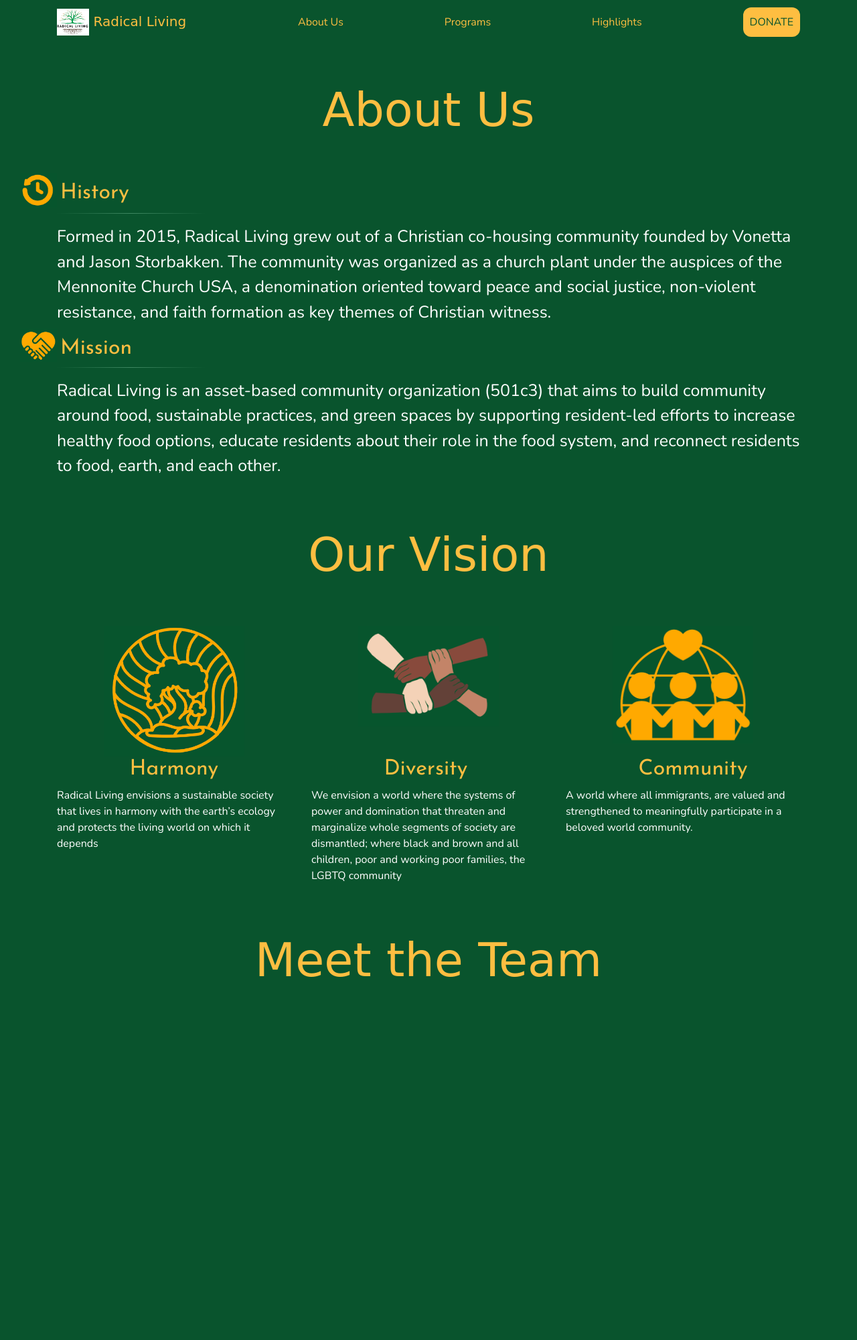
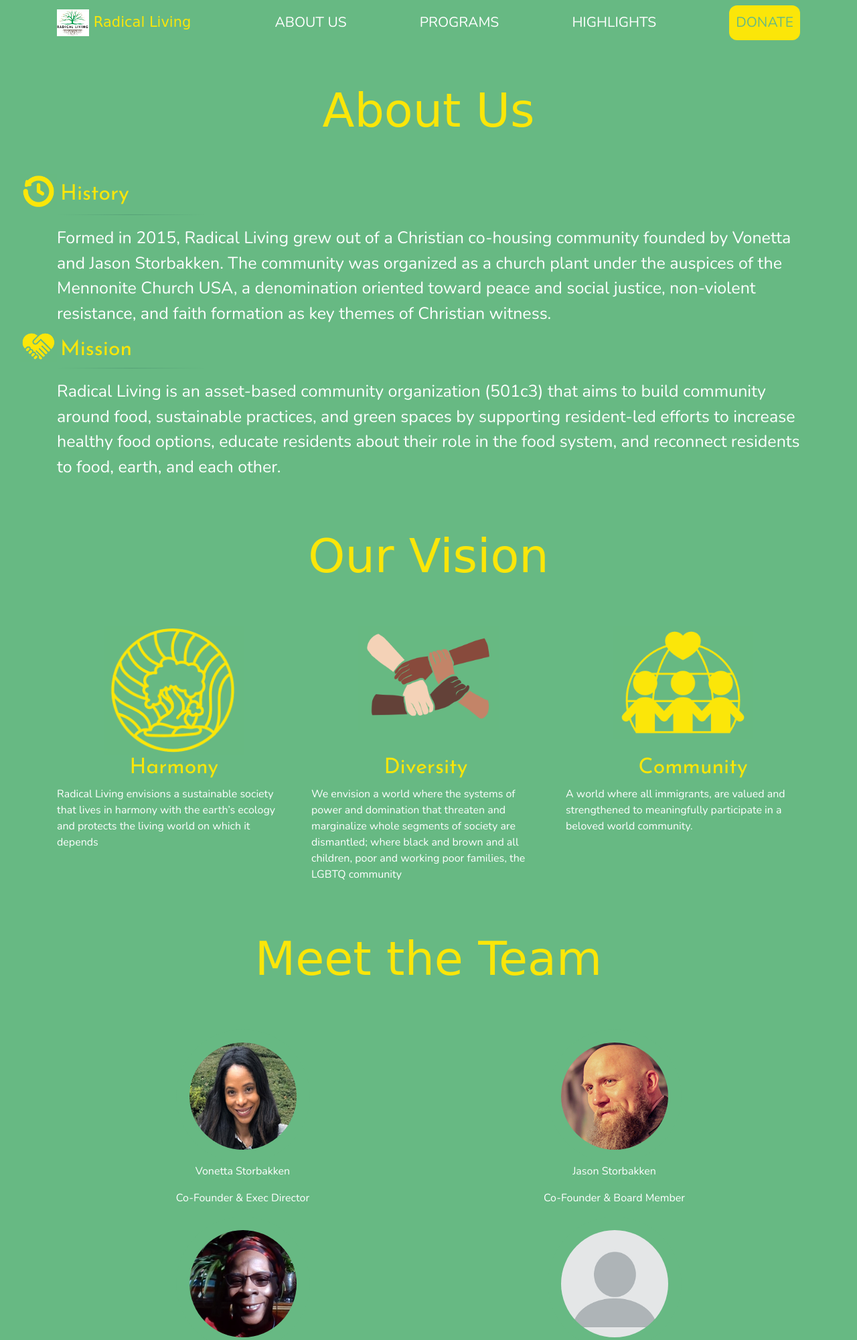
Before and after one commit to adibahussain19/radical-living.github.io, a Flask app: page /about in a window 1280 px wide. Shown: the top 2000 px of the page at 67% size. Before the commit the page ends 1458 px from the top, so only its background shows below. Run offline with Flask 2, Linux system fonts and the light colour scheme; some libraries are stand-ins or nearby versions; some web fonts are replaced.

Commit message:
changed colors, added animation, added headshots

```diff
--- a/static/main.css
+++ b/static/main.css
@@ -1,14 +1,14 @@
 *{
-    background-color: #09542d;
+    background-color: #67b983;
     font-family: 'Nunito', sans-serif;
 }
 
 body{
-    background-color: #09542d;
+    background-color: #67b983;
 }
 
 a {
-    color: #febe41;
+    color: #ffffff;
 }
 
 html {
@@ -34,11 +34,17 @@
 #brand{
     font-family: 'Barriecito', cursive;
     /* background-color: #ded2aa; */
-    color: #febe41;
+    color: #fbe609;
+    font-size: 21px;
 }
 
 .nav-group{
     font-size: 100%;
+}
+
+.nav-item{
+    text-transform: uppercase;
+    font-size: 21px;
 }
 
 /* .navbar, .navbar-container {
@@ -96,13 +102,13 @@
 button{
     border-radius: 12px;
     padding: 10px;
-    background-color: #febe41;
+    background-color: #fbe609;
     border: none;
 }
 
 
 #donate{
-    color:#09542d;
+    color:#67b983;
     text-transform: uppercase;
 }
 
@@ -114,7 +120,7 @@
 }
 
 .dropdown .dropbtn {
-    font-size: 16px;
+    font-size: 21px;
     border: none;
     outline: none;
     /* background-color: #ded2aa; */
@@ -157,7 +163,7 @@
 
 .header{
     font-family: 'Barriecito', cursive;
-    color: #febe41;
+    color: #fbe609;
     display: flex;
     justify-content: center;
     font-size: 70px;
@@ -165,7 +171,7 @@
 
 .section-header{
     font-family: 'Josefin Sans', sans-serif;
-    color: #febe41;
+    color: #fbe609;
     display: flex;
 }
 
@@ -232,3 +238,141 @@
     padding-top: 5%;
     padding-bottom: 5%;
 }
+
+
+.typewriter p {
+    overflow: hidden; /* Ensures the content is not revealed until the animation */
+    border-right: .15em solid orange; /* The typwriter cursor */
+    white-space: nowrap; /* Keeps the content on a single line */
+    margin: 0 auto; /* Gives that scrolling effect as the typing happens */
+    letter-spacing: .15em; /* Adjust as needed */
+    animation:
+      typing 3.5s steps(40, end),
+      blink-caret .75s step-end infinite;
+  }
+
+  /* The typing effect */
+  @keyframes typing {
+    from { width: 0 }
+    to { width: 100% }
+  }
+
+  /* The typewriter cursor effect */
+  @keyframes blink-caret {
+    from, to { border-color: transparent }
+    50% { border-color: orange; }
+  }
+
+/* .profile-pic{
+    margin-left: 25%;
+    margin-bottom: 5%;
+    border-radius: 50%;
+} */
+
+.team p{
+    color: white;
+}
+
+.name, .title{
+    display: flex;
+    justify-content: center;
+}
+
+.footer p{
+    font-family: 'Nunito', sans-serif;
+    color: white;
+    display: flex;
+    justify-content: center;
+    margin-top: 10%;
+    margin-bottom: 10%;
+}
+
+.popup {
+    position: fixed;
+    width: 100%;
+    height: 100%;
+    left: 0;
+    top: 0;
+    background: rgba(0, 0, 0, 0.3);
+    display: none;
+    z-index: 500;
+}
+
+.popup .popup-content {
+    width: 60vw;
+    height: 80vh;
+    margin-top: 100px;
+    left: 20%;
+    position: relative;
+    border: 5px solid white;
+    background-color: #fff;
+    text-align: center;
+}
+
+.close {
+    position: absolute;
+    top: 5px;
+    right: 5px;
+    border-radius: 50%;
+    color: black;
+    text-decoration: none;
+    line-height: 0;
+    padding: 9px 0 11px;
+    width: 20px;
+    text-align: center;
+    z-index: 600;
+}
+
+.popup:target{
+    display: block;
+}
+
+.popup-content > .container > h1, .popup-content > .container > p {
+    position: relative;
+    padding: 5px;
+    z-index: 510;
+}
+
+.popup-content{
+    overflow-y: scroll;
+}
+
+
+/*//////////////*/
+/* TEAM SECTION */
+/*//////////////*/
+
+.team-box {
+    display: flex;
+    flex-direction: row;
+    flex-wrap: wrap;
+    justify-content: center;
+    align-items: center;
+    margin: auto;
+}
+
+.team-box>* {
+    flex: 1 1 400px;
+}
+
+.team-div > .speakers {
+    display: column;
+    flex-direction: column;
+    text-align: center;
+    justify-content: center;
+}
+
+.team img {
+    padding: 20px;
+    border-radius: 50%;
+    width: 300px;
+    height: 300px;
+}
+
+.speakers img {
+    padding: 20px;
+    border-radius: 50%;
+    width: 200px;
+    height: 200px;
+    opacity: 1;
+}
--- a/static/main.js
+++ b/static/main.js
@@ -12,29 +12,29 @@
 
     $(".navbar").hover(
         function(){
-            $(".navbar").css('background-color', '#febe41');
-            $(".navbar-container").css('background-color', '#febe41');
-            $("#brand").css('background-color', '#febe41');
-            $("#brand").css('color', '#09542d');
-            $(" .dropdown .dropbtn").css('background-color', '#febe41');
-            $(".dropdown-content a").css('color', '#09542d');
-            $(".dropdown-content a").css('background-color', '#febe41');
-            $("a").css('color', '#09542d');
-            $("button").css('background-color', '#09542d');
-            $("#donate").css('color', '#febe41');
+            $(".navbar").css('background-color', '#ffffff');
+            $(".navbar-container").css('background-color', '#ffffff');
+            $("#brand").css('background-color', '#ffffff');
+            $("#brand").css('color', '#fbe609');
+            $(" .dropdown .dropbtn").css('background-color', '#ffffff');
+            $(".dropdown-content a").css('color', '#67b983');
+            $(".dropdown-content a").css('background-color', '#ffffff');
+            $("a").css('color', '#67b983');
+            $("button").css('background-color', '#fbe609');
+            $("#donate").css('color', '#67b983');
         },
 
         function(){
-            $(".navbar").css('background-color', '#09542d');
-            $(".navbar-container").css('background-color', '#09542d');
-            $("#brand").css('background-color', '#09542d');
-            $("#brand").css('color', '#febe41');
-            $(" .dropdown .dropbtn").css('background-color', '#09542d');
-            $(".dropdown-content a").css('color', '#febe41');
-            $(".dropdown-content a").css('background-color', '#09542d');
-            $("a").css('color', '#febe41');
-            $("button").css('background-color', '#febe41');
-            $("#donate").css('color', '#09542d');
+            $(".navbar").css('background-color', '#67b983');
+            $(".navbar-container").css('background-color', '#67b983');
+            $("#brand").css('background-color', '#67b983');
+            $("#brand").css('color', '#fbe609');
+            $(" .dropdown .dropbtn").css('background-color', '#67b983');
+            $(".dropdown-content a").css('color', '#ffffff');
+            $(".dropdown-content a").css('background-color', '#67b983');
+            $("a").css('color', '#ffffff');
+            $("button").css('background-color', '#fbe609');
+            $("#donate").css('color', '#67b983');
         }
     )
 })
--- a/templates/about.html
+++ b/templates/about.html
@@ -60,6 +60,57 @@
 
 <section id="team">
     <h1 class="header">Meet the Team</h1>
+    <div class="team-box">
+        <div class="team-div">
+            <div class="speakers">
+                <a href="#vonetta">
+                    <img src="/static/images/headshots/vonetta.jpeg" alt="" class="profile-pic">
+                    <p class="name">Vonetta Storbakken</p>
+                    <p class="title">Co-Founder & Exec Director</p>
+                </a>
+            </div>
+        </div>
+
+        <div class="team-div">
+            <div class="speakers">
+                <a href="#jason">
+                    <img src="/static/images/headshots/jason.png" alt="" class="profile-pic">
+                    <p class="name">Jason Storbakken</p>
+                    <p class="title">Co-Founder & Board Member</p>
+                </a>
+            </div>
+        </div>
+
+        <div class="team-div">
+            <div class="speakers">
+                <a href="#denise">
+                    <img src="/static/images/headshots/denise.png" alt="" class="profile-pic">
+                    <p class="name">Denise Haggins</p>
+                    <p class="title">Board Member</p>
+                </a>
+            </div>
+        </div>
+
+        <div class="team-div">
+            <div class="speakers">
+                <a href="#patricia">
+                    <img src="/static/images/headshots/empty_profile.png" alt="" class="profile-pic">
+                    <p class="name">Patricia Pinkney</p>
+                    <p class="title">Board Member</p>
+                </a>
+            </div>
+        </div>
+
+        <div class="team-div">
+            <div class="speakers">
+                <a href="#peony">
+                    <img src="/static/images/headshots/peony.jpeg" alt="" class="profile-pic">
+                    <p class="name">Peony Nobrega-Walcott</p>
+                    <p class="title">Board Member</p>
+                </a>
+            </div>
+        </div>
+    </div>
 
 </section>
 
--- a/templates/index.html
+++ b/templates/index.html
@@ -5,6 +5,10 @@
 <img src="/static/images/rl-image1.png" alt="" id="index-img-1">
 <img src="/static/images/rl-image2.png" alt="" id="index-img-2">
 <img src="/static/images/rl-image3.png" alt="" id="index-img-3">
-<img src="/static/images/center-landing.png" alt="" id="center-img">
+<!-- <img src="/static/images/center-landing.png" alt="" id="center-img"> -->
+
+<div class="typewriter">
+    <p>Welcome to Radical Living!</p>
+</div>
 
 {% endblock %}
--- a/templates/layout.html
+++ b/templates/layout.html
@@ -28,9 +28,22 @@
 	<link rel="icon" type="image/x-icon" href="./static/images/RL-favicon.png">
     <title>Radical Living</title>
 
+
 </head>
 
 <body>
+
+    <!-- Team Popups -->
+
+    <div class="popup" id="vonetta">
+        <div class="popup-content">
+            <h2 class="section-header">Vonetta Storbakken</h2>
+            <p>Vonetta Storbakken is cofounder and executive director of Radical Living. She has lived in Bedford-Stuyvesant since she was 10 years old. As a child growing up in Bed-Stuy in the 1980s and ‘90s, she was a witness to urban decay and the eventual renewal. Vonetta earned a BA in Business from SUNY Stony Brook and an MS in Urban Environmental Systems Management from the Pratt Institute. She has gained these skills and experiences to engage, educate and equip the young people in her community.</p>
+            <a href="#team" class="close">&times;</a>
+        </div>
+    </div>
+
+
     <nav class="navbar navbar-expand-lg navbar-light">
 
         <div class="container navbar-container">
@@ -71,6 +84,10 @@
         {% endblock %}
     </div>
 
+    <div class="footer">
+        <p> ©2022 by Adiba Hussain</p>
+    </div>
+
 </body>
 
 </html>
```
Also changed, not shown: static/images/community.png, static/images/diversity.png, static/images/harmony.png, static/images/headshots/denise.png (added), static/images/headshots/empty_profile.png (added), static/images/headshots/jason.png (added), static/images/headshots/peony.jpeg (added), static/images/headshots/vonetta.jpeg (added), static/images/history.png, static/images/line.png (deleted), static/images/mission.png, 2 other files.
